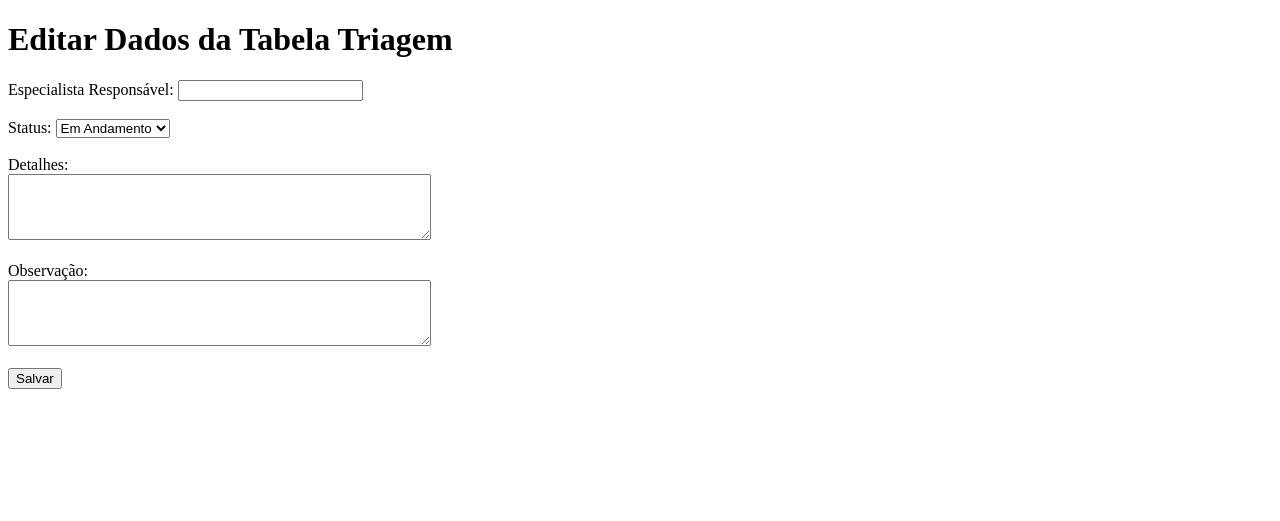
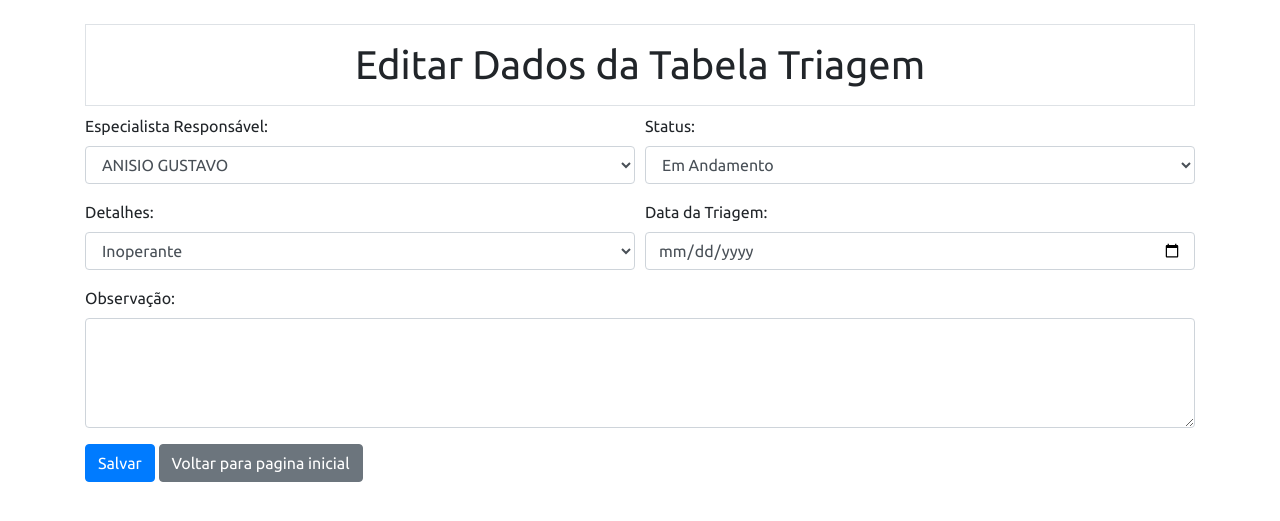
Before and after one commit to devadossantos/Portal_Operacao, a PHP site: page /alterar_triagem.php?id=1 in a window 1280 px wide. Shown: the top 521 px of the page. Run offline with PHP 8.4, Linux system fonts and the light colour scheme; the visitor is signed in with stand-in values (Sample User, id 1); tables that the repository leaves empty or names only in its code hold one stand-in row (values such as "Sample post").

Commit message:
atualizar

```diff
--- a/alterar_triagem.php
+++ b/alterar_triagem.php
@@ -59,29 +59,64 @@ if ($_SERVER["REQUEST_METHOD"] == "POST") {
 <html>
 <head>
     <title>Editar Dados</title>
+     <link rel="stylesheet" href="https://maxcdn.bootstrapcdn.com/bootstrap/4.5.2/css/bootstrap.min.css">
+          <link rel="stylesheet" href="/assets/css/style.css">
 </head>
 <body>
-    <h1>Editar Dados da Tabela Triagem</h1>
+    <div class="container">
+        <h1 class="mt-4 p-3 border text-center">Editar Dados da Tabela Triagem</h1>
         <form method="POST">
-
+            <div class="form-row">
+                <div class="col-md-6">
+                    <div class="form-group">
                         <label for="especialista_responsavel">Especialista Responsável:</label>
-        <input type="text" id="especialista_responsavel" name="especialista_responsavel" required><br><br>
-
+                        <select class="form-control" id="especialista_responsavel" name="especialista_responsavel" required>
+                            <option value="ANISIO GUSTAVO">ANISIO GUSTAVO</option>
+                            <option value="MARCELO RODIGUES">MARCELO RODIGUES</option>
+                            <option value="HUGO LIMA">HUGO LIMA</option>
+                        </select>
+                    </div>
+                </div>
+                <div class="col-md-6">
+                    <div class="form-group">
                         <label for="status">Status:</label>
-        <select id="status" name="status">
+                        <select class="form-control" id="status" name="status">
                             <option value="Em Andamento">Em Andamento</option>
                             <option value="Concluído">Concluído</option>
                             <option value="Pendente">Pendente</option>
                             <option value="Cancelado">Cancelado</option>
-        </select><br><br>
-
-        <label for="detalhes">Detalhes:</label><br>
-        <textarea id="detalhes" name="detalhes" rows="4" cols="50"></textarea><br><br>
-
-        <label for="observacao">Observação:</label><br>
-        <textarea id="observacao" name="observacao" rows="4" cols="50"></textarea><br><br>
-
-        <input type="submit" value="Salvar">
+                        </select>
+                    </div>
+                </div>
+                <div class="col-md-6">
+                    <div class="form-group">
+                        <label for="detalhes">Detalhes:</label>
+                        <select class="form-control" id="detalhes" name="detalhes">
+                            <option value="Inoperante">Inoperante</option>
+                            <option value="Perdas de pacote">Perdas de pacote</option>
+                            <option value="Latência">Latência</option>
+                            <option value="Alta utilização">Alta utilização</option>
+                            <option value="Massivo TRIA">Massivo tria</option>
+                            <option value="Massivo TXVT">Massivo txvt</option>
+                            <option value="Massivo COMUT">Massivo comut</option>
+                            <option value="Fibra de acesso">Fibra de acesso</option>
+                        </select>
+                    </div>
+                </div>
+                <div class="col-md-6">
+                    <div class="form-group">
+                        <label for="data_triagem">Data da Triagem:</label>
+                        <input type="date" class="form-control" id="data_triagem" name="data_triagem">
+                    </div>
+                </div>
+            </div>
+            <div class="form-group">
+                <label for="observacao">Observação:</label>
+                <textarea class="form-control" id="observacao" name="observacao" rows="4"></textarea>
+            </div>
+            <button type="submit" class="btn btn-primary">Salvar</button>
+            <a href="/home.php" class="btn btn-secondary">Voltar para pagina inicial</a>
         </form>
+    </div>
 </body>
 </html>
--- /dev/null
+++ b/assets/css/style.css
@@ -0,0 +1,36 @@
+@import url('https://fonts.googleapis.com/css2?family=Ubuntu&display=swap');
+
+:root {
+
+    --fonte-principal:'Ubuntu', sans-serif;
+}
+body{
+    font-family:var(--fonte-principal);
+}
+
+table {
+        width: 100%;
+        border-collapse: collapse;
+        margin-bottom: 20px;
+    }
+
+table, th, td {
+        border: 1px solid #ddd;
+    }
+
+th, td {
+        padding: 10px;
+        text-align: left;
+    }
+
+th {
+        background-color: #f2f2f2;
+    }
+
+tr:nth-child(even) {
+        background-color: #f2f2f2;
+    }
+
+tr:hover {
+        background-color: #ddd;
+    }
--- a/cadastro.php
+++ b/cadastro.php
@@ -7,11 +7,12 @@
     <link href="/_ico/favicon.ico" rel="shortcut icon">
     <!-- Include Bootstrap CSS -->
     <link rel="stylesheet" href="https://maxcdn.bootstrapcdn.com/bootstrap/4.5.2/css/bootstrap.min.css">
-    <title>- NATA-BA - Criar usuário</title>
+    <link rel="stylesheet" href="/assets/css/style.css">
+    <title>NATA-BA - Cadastro de usuarios.</title>
 </head>
 <body>
         <div class="container mt-5 mx-auto">
-            <h1 class="text-center">Cadastro</h1>
+            <h1 class="text-center py-3 border">Cadastro de acesso.</h1>
                 <form method="post" action="salvarUser.php" class="border p-4 mx-auto">
                     <div class="form-row">
                         <div class="form-group col-md-6">
@@ -35,6 +36,7 @@
                     </div>
                     <br>
                     <button type="submit" class="btn btn-primary" name="cadastrar">Cadastrar</button>
+                    <a href="/index.php" class="btn btn-outline-secondary">Voltar</a>
                 </form>
     </div>
 
--- a/consulta_triagem.php
+++ b/consulta_triagem.php
@@ -12,6 +12,7 @@ include('verifica_login.php');
     <link href="https://cdn.jsdelivr.net/npm/bootstrap@5.3.0/dist/css/bootstrap.min.css" rel="stylesheet"
     integrity="sha384-9ndCyUaIbzAi2FUVXJi0CjmCapSmO7SnpJef0486qhLnuZ2cdeRhO02iuK6FUUVM" crossorigin="anonymous">
         <link href="/_ico/favicon.ico" rel="shortcut icon">
+             <link rel="stylesheet" href="/assets/css/style.css">
   </head>
   <body>
 
@@ -81,6 +82,7 @@ include('verifica_login.php');
             </div>
           </div>
           <button type="submit" class="btn btn-primary">Consultar</button>
+           <a href="/home.php" class="btn btn-secondary">Voltar para pagina inicial</a>
         </form>
     </section>
 
--- a/consultar_rpo.html
+++ b/consultar_rpo.html
@@ -11,6 +11,7 @@ include('verifica_login.php');
     <title>Portal NATA-BA - Consultar triagem</title>
     <link href="https://cdn.jsdelivr.net/npm/bootstrap@5.3.0/dist/css/bootstrap.min.css" rel="stylesheet"
     integrity="sha384-9ndCyUaIbzAi2FUVXJi0CjmCapSmO7SnpJef0486qhLnuZ2cdeRhO02iuK6FUUVM" crossorigin="anonymous">
+         <link rel="stylesheet" href="/assets/css/style.css">
         <link href="/_ico/favicon.ico" rel="shortcut icon">
   </head>
   <body>
--- a/enviar_form2.php
+++ b/enviar_form2.php
@@ -9,6 +9,8 @@ include('verifica_login.php');
     <meta charset="UTF-8">
     <meta name="viewport" content="width=device-width, initial-scale=1.0">
         <link href="/_ico/favicon.ico" rel="shortcut icon">
+          <link href="https://cdn.jsdelivr.net/npm/bootstrap@5.3.1/dist/css/bootstrap.min.css" rel="stylesheet" integrity="sha384-4bw+/aepP/YC94hEpVNVgiZdgIC5+VKNBQNGCHeKRQN+PtmoHDEXuppvnDJzQIu9" crossorigin="anonymous">
+             <link rel="stylesheet" href="/assets/css/style.css">
     <title>Resultado da Consulta</title>
     <style>
     body{
--- a/esqueciasenha.php
+++ b/esqueciasenha.php
@@ -6,7 +6,7 @@
     <meta name="viewport" content="width=device-width, initial-scale=1.0">
         <link href="/_ico/favicon.ico" rel="shortcut icon">
     <title>Alterar Senha</title>
-    <link rel="stylesheet" href="./_css/cadastro_esqueciasenha.css">
+     <link rel="stylesheet" href="/assets/css/style.css">
 
 </head>
 <body>
--- a/formulario_abrir_preventiva.html
+++ b/formulario_abrir_preventiva.html
@@ -12,6 +12,7 @@ include('verifica_login.php');
         <link href="/_ico/favicon.ico" rel="shortcut icon">
     <link href="https://cdn.jsdelivr.net/npm/bootstrap@5.3.0/dist/css/bootstrap.min.css" rel="stylesheet"
     integrity="sha384-9ndCyUaIbzAi2FUVXJi0CjmCapSmO7SnpJef0486qhLnuZ2cdeRhO02iuK6FUUVM" crossorigin="anonymous">
+         <link rel="stylesheet" href="/assets/css/style.css">
   </head>
   <body>
 
--- a/formulario_rpo.html
+++ b/formulario_rpo.html
@@ -12,6 +12,7 @@ include('verifica_login.php');
         <link href="/_ico/favicon.ico" rel="shortcut icon">
     <link href="https://cdn.jsdelivr.net/npm/bootstrap@5.3.0/dist/css/bootstrap.min.css" rel="stylesheet"
     integrity="sha384-9ndCyUaIbzAi2FUVXJi0CjmCapSmO7SnpJef0486qhLnuZ2cdeRhO02iuK6FUUVM" crossorigin="anonymous">
+         <link rel="stylesheet" href="/assets/css/style.css">
   </head>
   <body>
 
@@ -121,6 +122,7 @@ include('verifica_login.php');
 
           <button type="submit" class="btn btn-primary">Enviar</button>
           <a href="/index.html" class="btn btn-secondary">Voltar para pagina inicial</a>
+         <a href="/index.html" class="btn btn-secondary">Voltar para pagina inicial</a>
         </form>
       </div>
     </section>
--- a/formulario_triagem.php
+++ b/formulario_triagem.php
@@ -12,6 +12,7 @@ include('verifica_login.php');
         <link href="/_ico/favicon.ico" rel="shortcut icon">
     <link href="https://cdn.jsdelivr.net/npm/bootstrap@5.3.0/dist/css/bootstrap.min.css" rel="stylesheet"
     integrity="sha384-9ndCyUaIbzAi2FUVXJi0CjmCapSmO7SnpJef0486qhLnuZ2cdeRhO02iuK6FUUVM" crossorigin="anonymous">
+         <link rel="stylesheet" href="/assets/css/style.css">
   </head>
   <body>
 
--- a/formulario_validar_preventiva.html
+++ b/formulario_validar_preventiva.html
@@ -12,6 +12,7 @@ include('verifica_login.php');
         <link href="/_ico/favicon.ico" rel="shortcut icon">
     <link href="https://cdn.jsdelivr.net/npm/bootstrap@5.3.0/dist/css/bootstrap.min.css" rel="stylesheet"
     integrity="sha384-9ndCyUaIbzAi2FUVXJi0CjmCapSmO7SnpJef0486qhLnuZ2cdeRhO02iuK6FUUVM" crossorigin="anonymous">
+         <link rel="stylesheet" href="/assets/css/style.css">
   </head>
   <body>
 
--- a/home.php
+++ b/home.php
@@ -12,6 +12,7 @@ include('verifica_login.php');
     <title>Portal NATA-BA - Home</title>
         <link href="/_ico/favicon.ico" rel="shortcut icon">
     <link href="https://cdn.jsdelivr.net/npm/bootstrap@5.3.1/dist/css/bootstrap.min.css" rel="stylesheet" integrity="sha384-4bw+/aepP/YC94hEpVNVgiZdgIC5+VKNBQNGCHeKRQN+PtmoHDEXuppvnDJzQIu9" crossorigin="anonymous">
+         <link rel="stylesheet" href="/assets/css/style.css">
   </head>
   <body>
 <header class="cabecalho">
--- a/index.php
+++ b/index.php
@@ -8,8 +8,10 @@ session_start();
     <meta charset="utf-8">
     <meta name="viewport" content="width=device-width, initial-scale=1">
     <title>Portal NATA-BA</title>
-        <link href="/_ico/favicon.ico" rel="shortcut icon">
+    <link href="/_ico/favicon.ico" rel="shortcut icon">
     <link href="https://cdn.jsdelivr.net/npm/bootstrap@5.3.1/dist/css/bootstrap.min.css" rel="stylesheet" integrity="sha384-4bw+/aepP/YC94hEpVNVgiZdgIC5+VKNBQNGCHeKRQN+PtmoHDEXuppvnDJzQIu9" crossorigin="anonymous">
+    <link href="/assets/css/style.css" red="stylesheet">
+     <link rel="stylesheet" href="/assets/css/style.css">
   </head>
   <body>
         <div class="container">
```
Also changed, not shown: fila_triagem.php (+7 -16 lines), assets/ico/favicon.ico (renamed from _ico/favicon.ico). Lines whose indentation alone changed are shown as unchanged.
